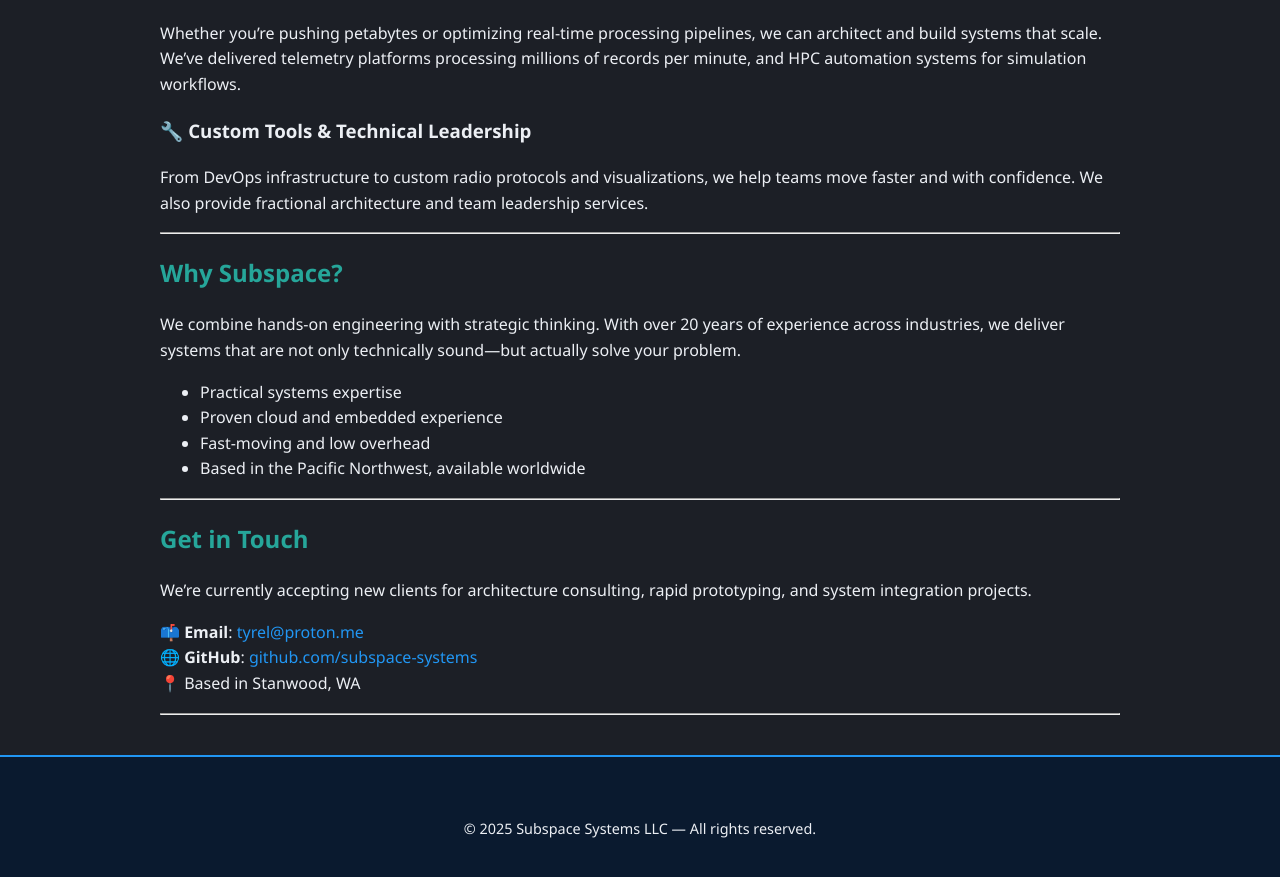
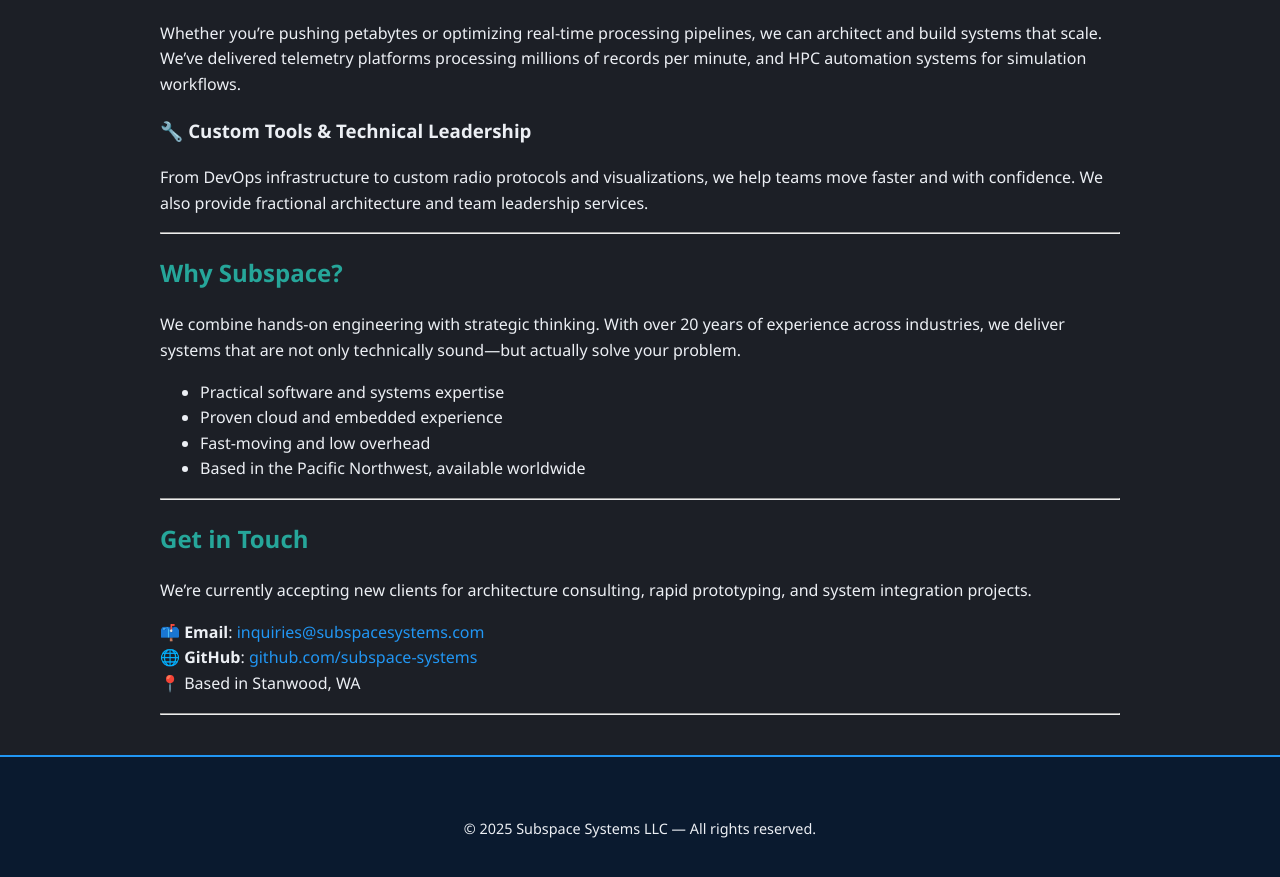
Before and after one commit to subspacesystems/website-2025b, a Jekyll site: the page built from index.md, in a window 1280 px wide and 900 px high, scrolled down 792 px. Shown: the top 877 px of the window. Built offline with Jekyll 4.4.1, drawn with Linux system fonts in a browser that asks for light colours.

Commit message:
Update email. Minor content updates

```diff
--- a/index.md
+++ b/index.md
@@ -29,7 +29,7 @@
 
 We combine hands-on engineering with strategic thinking. With over 20 years of experience across industries, we deliver systems that are not only technically sound—but actually solve your problem.
 
-- Practical systems expertise
+- Practical software and systems expertise
 - Proven cloud and embedded experience
 - Fast-moving and low overhead
 - Based in the Pacific Northwest, available worldwide
@@ -40,7 +40,7 @@
 
 We’re currently accepting new clients for architecture consulting, rapid prototyping, and system integration projects.
 
-📫 **Email**: [tyrel@proton.me](mailto:tyrel@proton.me)
+📫 **Email**: [inquiries@subspacesystems.com](mailto:inquiries@subspacesystems.com)
 🌐 **GitHub**: [github.com/subspace-systems](https://github.com/subspace-systems)
 📍 Based in Stanwood, WA
 
```
